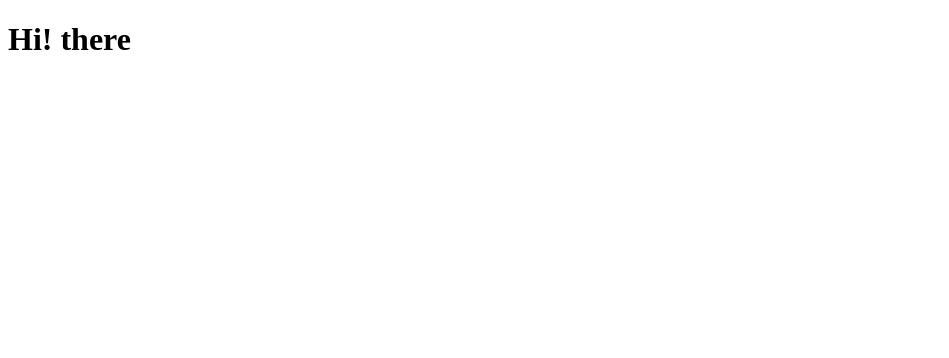
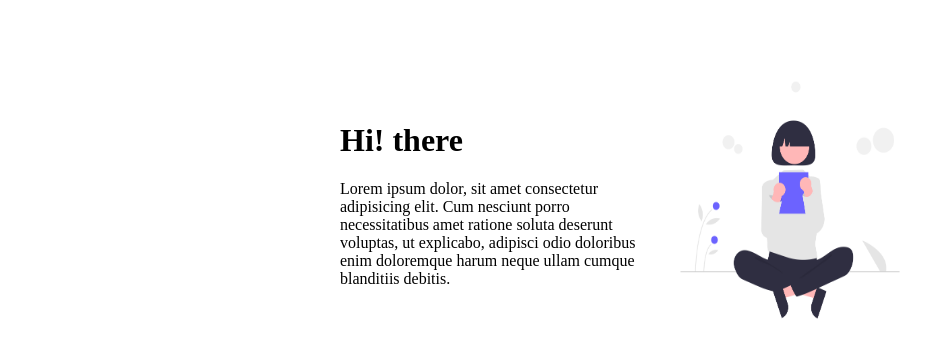
Before and after one commit to WFT-Interns/git-practice, a plain HTML site: page bimisha.html in a window 1280 px wide. Shown: the whole page, without its empty margins (0-949 px from the left). Drawn offline with Linux system fonts and the light colour scheme.

Commit message:
refactor(style): update style in file

```diff
--- a/bimisha.html
+++ b/bimisha.html
@@ -5,13 +5,35 @@
     <meta http-equiv="X-UA-Compatible" content="IE=edge">
     <meta name="viewport" content="width=device-width, initial-scale=1.0">
     <title>About Bimisha</title>
+    <style>
+        .container{
+            margin-top: 50px;
+
+            width: auto;
+            display: flex;
+            flex-direction:row;
+            justify-content: center;
+            align-items: center;
+        }
+        .name{
+            width: 300px;
+        }
+        .image{
+            width: 300px;
+            display: inline-block;
+            vertical-align: middle;
+        }
+    </style>
 </head>
 <body>
-    <div class="Name">
-        <h1>Hi! there</h1>
-    </div>
-    <div class="">
-
+    <div class="container">
+        <div class="name">
+            <h1>Hi! there</h1>
+            <p>Lorem ipsum dolor, sit amet consectetur adipisicing elit. Cum nesciunt porro necessitatibus amet ratione soluta deserunt voluptas, ut explicabo, adipisci odio doloribus enim doloremque harum neque ullam cumque blanditiis debitis.</p>
+        </div>
+        <div class="image">
+            <img src="profile.png" width="300" height="300" >
+        </div>
     </div>
 </body>
 </html>
```
Also changed, not shown: profile.png (added).
